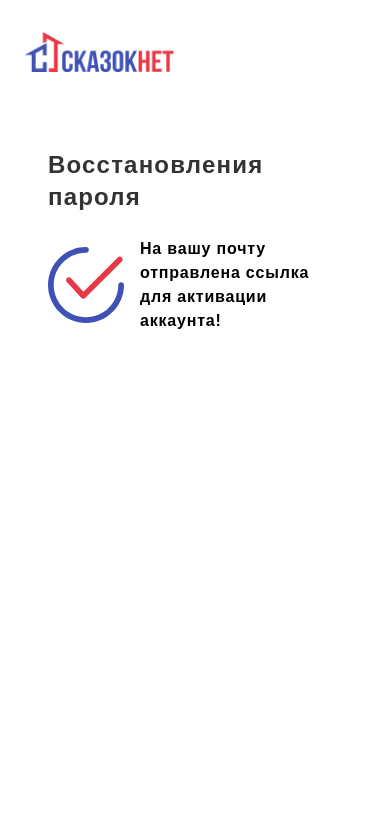
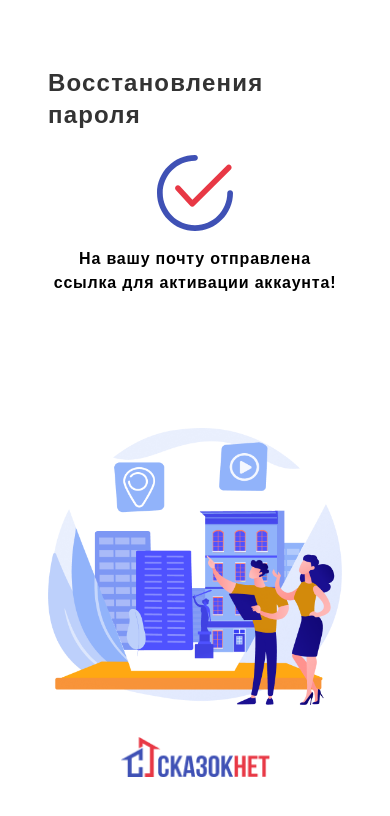
Before and after one commit to begencd/project_shatlyk, a website: page html/recoveryPassword.html in a window 390 px wide. Drawn offline with Linux system fonts and the light colour scheme; files whose address does not match are found by name; a web font is replaced by a local one.

Commit message:
recovery passowrd  page responsive complated

```diff
--- a/html/recoveryPassword.html
+++ b/html/recoveryPassword.html
@@ -24,20 +24,26 @@
   </head>
   <body class="size-full">
     <div class="bg-white h-dvh">
-      <div class="pt-8 pl-6">
+      <div class="pt-8 pl-6 md:block hidden">
         <img src="../public/registerlogo.png" class="h-10 w-37.5" alt="" />
       </div>
       <div
-        class="my-12 xl:container px-12 xl:px-4 mx-0 xl:mx-auto h-[calc(100dvh-7.5rem)]"
+        class="my-0 md:my-12 xl:container px-12 xl:px-4 mx-0 xl:mx-auto h-full md:h-[calc(100dvh-7.5rem)]"
       >
-        <div class="flex items-start justify-between h-full">
-          <div class="w-full lg:w-[45%] xl:w-[40%] mt-[10%]">
+        <div
+          class="flex items-center md:items-start justify-between h-full md:flex-row flex-col"
+        >
+          <div
+            class="w-full sm:w-[80%] md:mx-0 mx-auto md:w-[45%] xl:w-[40%] my-auto xl:mt-[10%]"
+          >
             <h1 class="text-text font-bold text-2xl tracking-wider">
               Восстановления пароля
             </h1>
-            <div class="flex items-center gap-x-4 mt-6">
+            <div class="flex items-center md:flex-row flex-col gap-4 mt-6">
               <img src="../public/icons/check.svg" alt="" />
-              <p class="font-semibold text-base tracking-wider">
+              <p
+                class="font-semibold text-base md:text-left text-center tracking-wider"
+              >
                 На вашу почту отправлена ссылка для активации аккаунта!
               </p>
             </div>
@@ -82,12 +88,21 @@
               </form>
             </div> -->
           </div>
-          <div class="w-[45%] xl:w-[40%] my-auto hidden lg:block">
+          <div
+            class="w-full sm:w-[80%] md:mx-0 mx-auto md:w-[45%] xl:w-[40%] my-auto"
+          >
             <img
               src="../public/registerimage.png"
               class="w-full h-auto"
               alt=""
             />
+            <div class="pt-8 flex items-center justify-center md:hidden">
+              <img
+                src="../public/registerlogo.png"
+                class="h-10 w-37.5"
+                alt=""
+              />
+            </div>
           </div>
         </div>
       </div>
```
